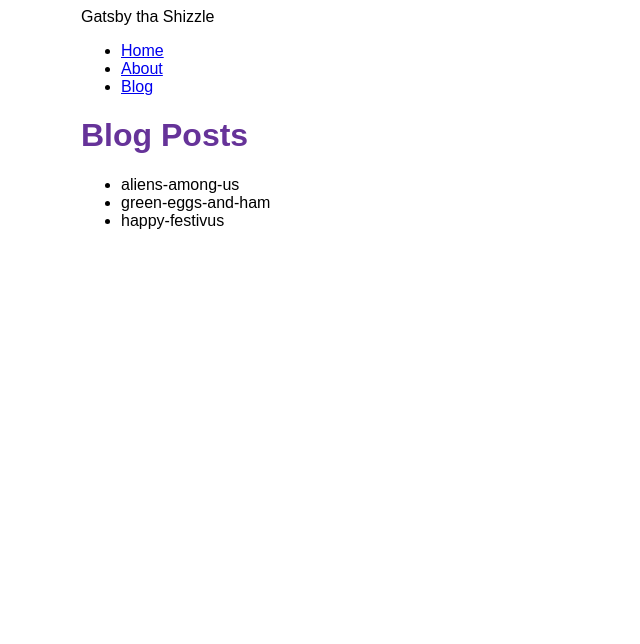
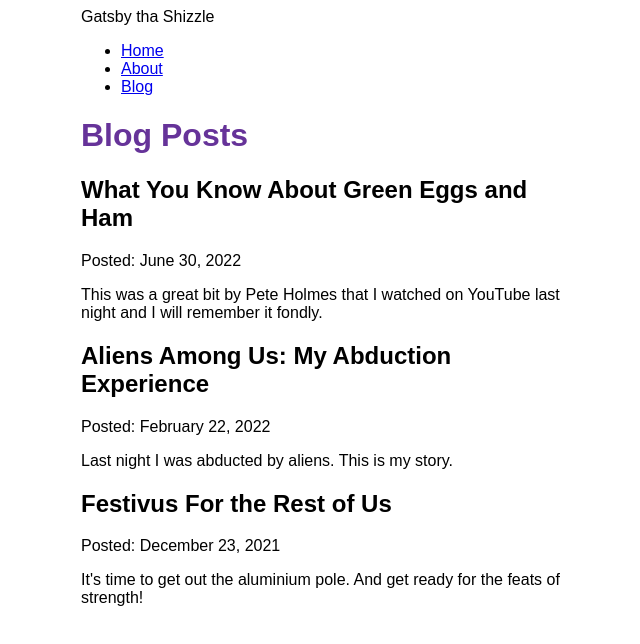
Before and after one commit to totallyspun/paulr-gatsby, a Gatsby site: page /blog in a window 1280 px wide. Shown: the whole page, without its empty margins (309-949 px from the left). Built offline with nearby package versions, Linux system fonts and the light colour scheme; Gatsby itself is replaced by a stand-in of ours.

Commit message:
tutorial pt 5

```diff
--- a/gatsby-config.js
+++ b/gatsby-config.js
@@ -12,5 +12,6 @@
         path: `${__dirname}/blog`,
       },
     },
+    "gatsby-plugin-mdx",
   ],
 }
--- a/package.json
+++ b/package.json
@@ -15,6 +15,8 @@
     "clean": "gatsby clean"
   },
   "dependencies": {
+    "@mdx-js/mdx": "^1.6.22",
+    "@mdx-js/react": "^1.6.22",
     "gatsby": "^4.17.2",
     "gatsby-plugin-image": "^2.17.0",
     "gatsby-plugin-mdx": "^3.17.0",
--- a/src/pages/blog.js
+++ b/src/pages/blog.js
@@ -1,28 +1,36 @@
 import * as React from 'react'
 import { graphql } from 'gatsby'
+import { MDXRenderer } from 'gatsby-plugin-mdx'
 import Layout from '../components/layout'
 
 const BlogPage = ({data}) => {
   return (
     <Layout pageTitle="Blog Posts">
-      <ul>
       {
-        data.allFile.nodes.map(node => (
-          <li key={node.name}>
-            {node.name}
-          </li>
+        data.allMdx.nodes.map(node => (
+          <article key={node.id}>
+            <h2>{node.frontmatter.title}</h2>
+            <p>Posted: {node.frontmatter.date}</p>
+            <MDXRenderer>
+              {node.body}
+            </MDXRenderer>
+          </article>
         ))
       }
-      </ul>
     </Layout>
   )
 }
 
 export const query = graphql`
   query {
-    allFile {
+    allMdx(sort: {fields: frontmatter___date, order: DESC}) {
       nodes {
-        name
+        id
+        body
+        frontmatter {
+          title
+          date(formatString: "MMMM D, YYYY")
+        }
       }
     }
   }
```
Also changed, not shown: 1 other file.
